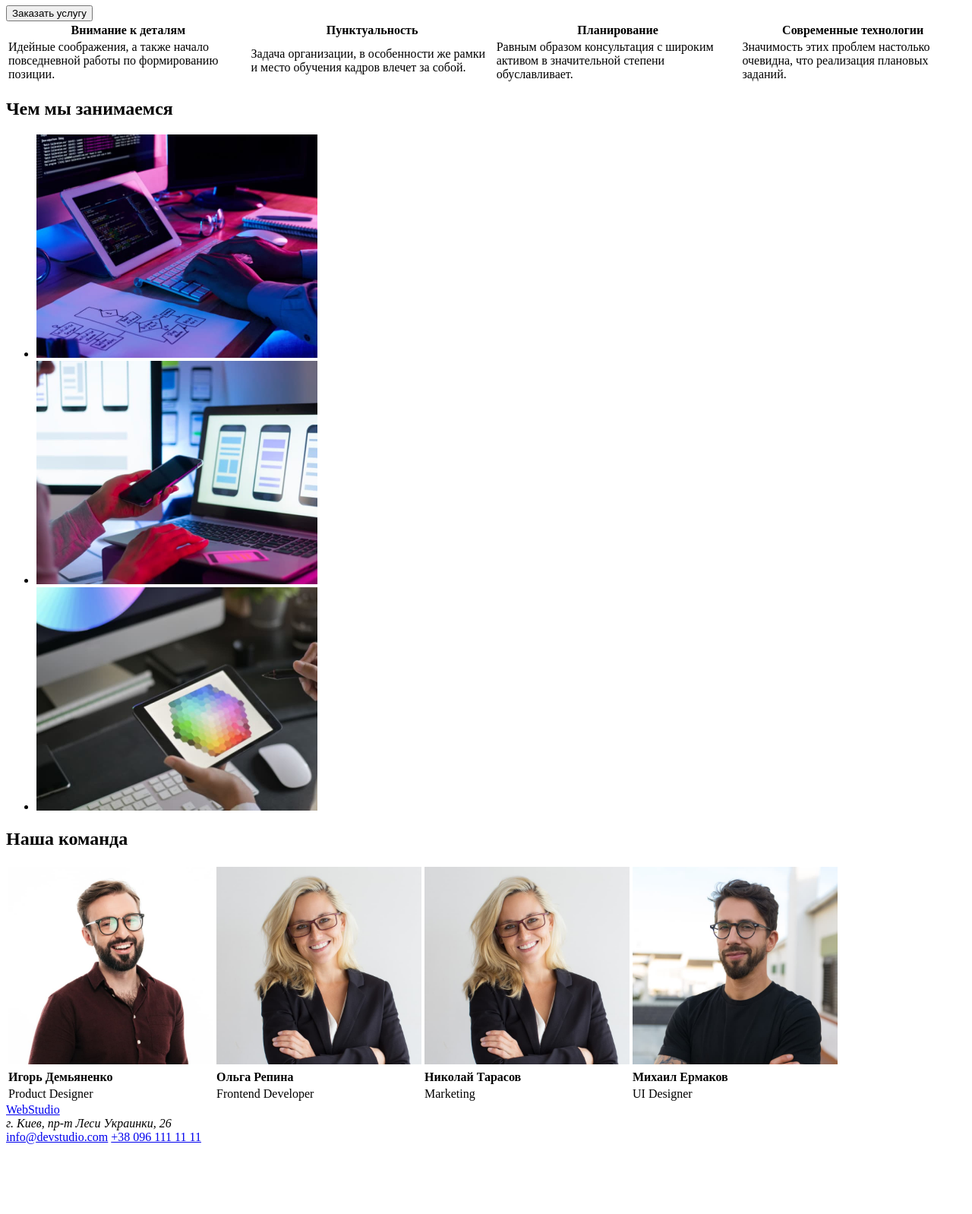
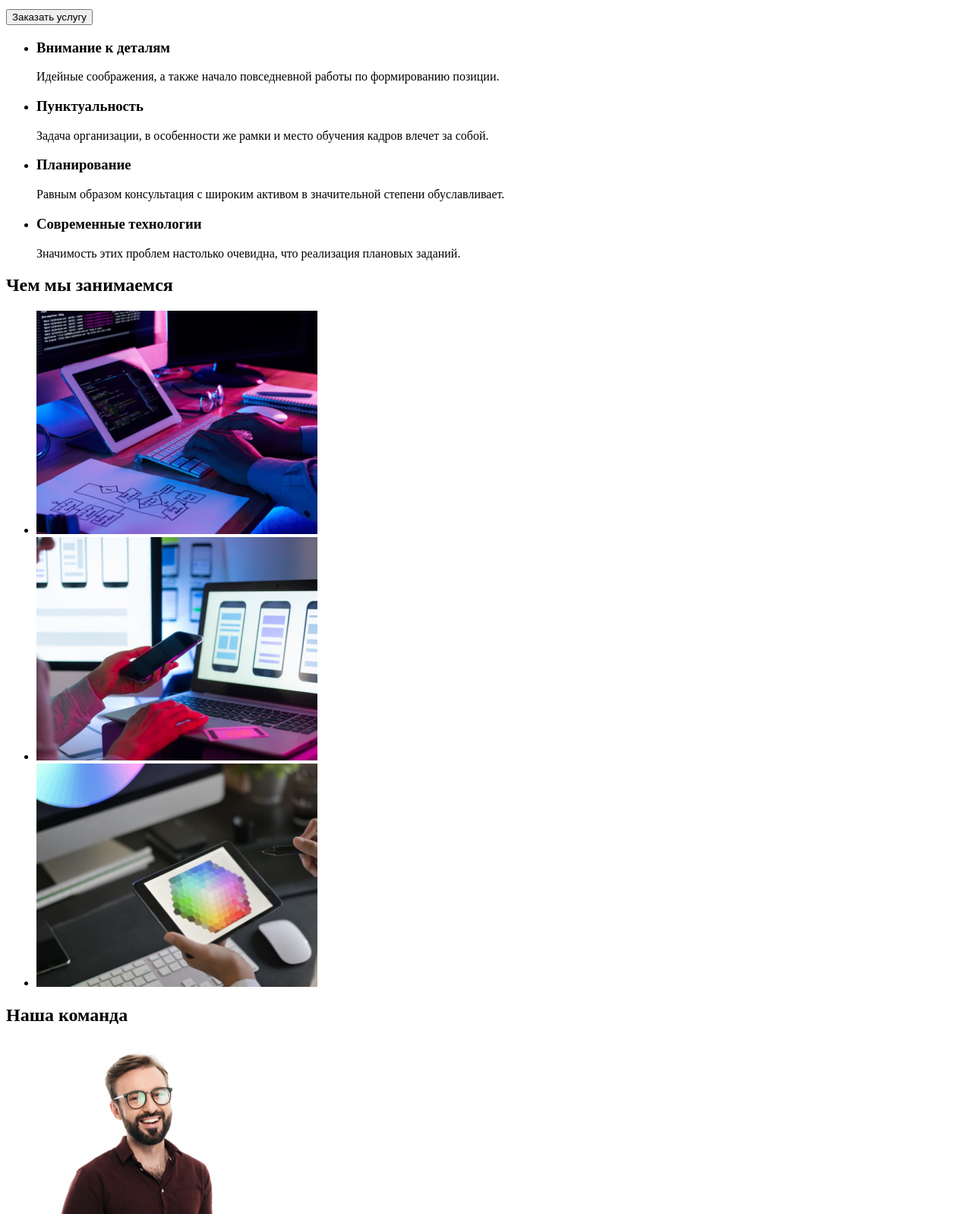
Before and after one commit to DenysKonovalenko/goit-markup-hw-01, a plain HTML site: page index.html in a window 1280 px wide. Shown: the part 203-1801 px from the top of the page at 76% size. Before the commit the page ends 1717 px from the top, so only its background shows below. Drawn offline with Linux system fonts and the light colour scheme.

Commit message:
Виправляє помилкові теги
Переробив теги на відповідні симантиці

```diff
--- a/index.html
+++ b/index.html
@@ -7,9 +7,9 @@
     <title>Студия</title>
 </head>
 <body>
-   <!--Верхняя линия-->
-    <div>
-        <a href="/">WebStudio</a>
+   <!--Head-->
+   <header>
+        <a href="index.html">WebStudio</a>
         <nav>
             <ul>
                 <li><a href="studio">Студия</a></li>
@@ -17,68 +17,84 @@
                 <li><a href="contacts">Контакты</a></li>
             </ul>
         </nav>
-        <a href="mailto:info@devstudio.com">info@devstudio.com</a>
-        <a href="tel:+380961111111">+38 096 111 11 11</a>
-    </div>
-    <!--Шапка-->
-    <header>
-        <h1>Эффективные решения для вашего бизнеса</h1>
-        <button type="button">Заказать услугу</button>
+        <ul>
+            <li><a href="mailto:info@devstudio.com">info@devstudio.com</a></li>
+            <li><a href="tel:+380961111111">+38 096 111 11 11</a></li>
+        </ul>
     </header>
     <!--Main-->
     <main>
+        <!--Hero-->
+        <section>
+            <div>
+                <h1>Эффективные решения для вашего бизнеса</h1>
+                <button type="button">Заказать услугу</button>
+            </div>
+        </section>
         <!--Особенности-->
-        <table>
-            <tr>
-                <th>Внимание к деталям</th>
-                <th>Пунктуальность</th>
-                <th>Планирование</th>
-                <th>Современные технологии</th>
-            </tr>
-            <tr>
-                <td>Идейные соображения, а также начало повседневной работы по формированию позиции.</td>
-                <td>Задача организации, в особенности же рамки и место обучения кадров влечет за собой.</td>
-                <td>Равным образом консультация с широким активом в значительной степени обуславливает.</td>
-                <td>Значимость этих проблем настолько очевидна, что реализация плановых заданий.</td>
-            </tr>
+        <section>
+                <ul>
+                    <li>
+                        <h3>Внимание к деталям</h3>
+                        <p>Идейные соображения, а также начало повседневной работы по формированию позиции.</p>
+                    </li>
+                    <li>
+                        <h3>Пунктуальность</h3>
+                        <p>Задача организации, в особенности же рамки и место обучения кадров влечет за собой.</p>
+                    </li>
+                    <li>
+                        <h3>Планирование</h3>
+                        <p>Равным образом консультация с широким активом в значительной степени обуславливает.</p>
+                    </li>
+                    <li>
+                        <h3>Современные технологии</h3>
+                        <p>Значимость этих проблем настолько очевидна, что реализация плановых заданий.</p>
+                    </li>
+                    </ul>
             <!--Чем мы занимаемся-->
-        </table>
                 <h2>Чем мы занимаемся</h2>
                 <ul>
                     <li><img src="/images/image1.jpg" width="370" alt="Стол с мониторами и клавиатурой"></li>
                     <li><img src="/images/image2.jpg" width="370" alt="Человек за ноутбуком с телефоном"></li>
                     <li><img src="/images/image3.jpg" width="370" alt="Планшет с графиеским редактором в руке"></li>
                 </ul>
+        </section>
         <!--Наша команда-->
+        <section>
             <div>
             <h2>Наша команда</h2>
-        <table>
-            <tr>
-                <td><img src="/images/teamcard1.jpg" alt="Игорь Демьяненко" width="270"></td>
-                <td><img src="/images/teamcard2.jpg" alt="Ольга Репина" width="270"></td>
-                <td><img src="/images/teamcard2.jpg" alt="Николай Тарасов" width="270"></td>
-                <td><img src="/images/teamcard4.jpg" alt="Михаил Ермаков" width="270"></td>
-            </tr>
-            <tr>
-                <td><strong>Игорь Демьяненко</strong></td>
-                <td><strong>Ольга Репина</strong></td>
-                <td><strong>Николай Тарасов</strong></td>
-                <td><strong>Михаил Ермаков</strong></td>
-            </tr>
-            <tr>
-                <td>Product Designer</td>
-                <td>Frontend Developer</td>
-                <td>Marketing</td>
-                <td>UI Designer</td>
-            </tr>
-        </table>
+                <ul>
+                    <li>
+                        <img src="/images/teamcard1.jpg" alt="Игорь Демьяненко" width="270">
+                        <h3>Игорь Демьяненко</h3>
+                        <p>Product Designer</p>
+                    </li>
+                    <li>
+                        <img src="/images/teamcard2.jpg" alt="Ольга Репина" width="270">
+                        <h3>Ольга Репина</h3>
+                        <p>Frontend Developer</p>
+                    </li>
+                    <li>
+                        <img src="/images/teamcard2.jpg" alt="Николай Тарасов" width="270">
+                        <h3>Николай Тарасов</h3>
+                        <p>Marketing</p>
+                    </li>
+                    <li>
+                        <img src="/images/teamcard4.jpg" alt="Михаил Ермаков" width="270">
+                        <h3>Михаил Ермаков</h3>
+                        <p>UI Designer</p>
+                    </li>
+                </ul>
             </div>
+        </section>
     </main>
     <footer>
-        <a href="/">WebStudio</a>
-        <address>г. Киев, пр-т Леси Украинки, 26</address>
-        <a href="mailto:info@devstudio.com">info@devstudio.com</a>
-        <a href="tel:+380961111111">+38 096 111 11 11</a>
+        <a href="index.html">WebStudio</a>
+        <ul>
+            <li><address>г. Киев, пр-т Леси Украинки, 26</address></li>
+            <li><a href="mailto:info@devstudio.com">info@devstudio.com</a></li>
+            <li><a href="tel:+380961111111">+38 096 111 11 11</a></li>
+        </ul>
     </footer>
 </body>
 </html>
```
Lines whose indentation alone changed are shown as unchanged.
